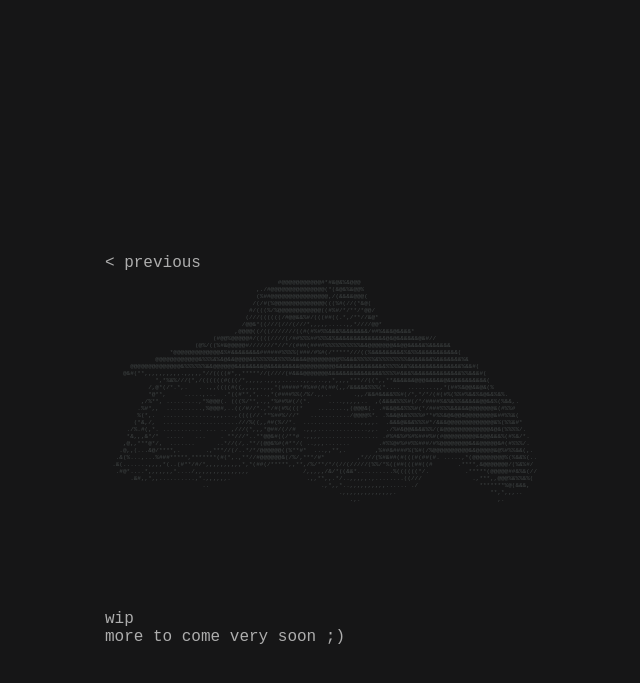
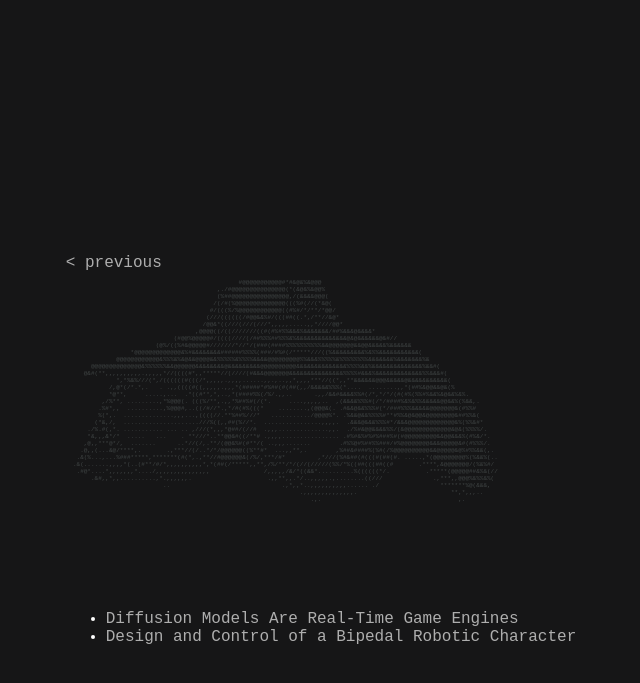
Before and after one commit to tayheau/tayheau.github.io, a Jekyll site: the page to_read.html, which Jekyll copies as it is, in a window 1280 px wide. Shown: the top 683 px of the page, without its empty margins (319-959 px from the left). Built offline with Jekyll 4.4.1, drawn with Linux system fonts in a browser that asks for light colours.

Commit message:
Update and rename wip.html to to_read.html

```diff
--- a/wip.html
+++ b/to_read.html
@@ -47,8 +47,10 @@
     <div id="container">
         <a href="https://tayheau.github.io">< previous</a>
         <pre id="ascii"></pre>
-        <p>wip</p>
-        <p>more to come very soon ;)</p>
+        <ul>
+            <li> <a href="https://arxiv.org/abs/2408.14837#">Diffusion Models Are Real-Time Game Engines</a> </li>
+            <li> <a href="https://la.disneyresearch.com/wp-content/uploads/BD_X_paper.pdf">Design and Control of a Bipedal Robotic Character</a></li>
+        </ul>
 
     </div>
 
```
